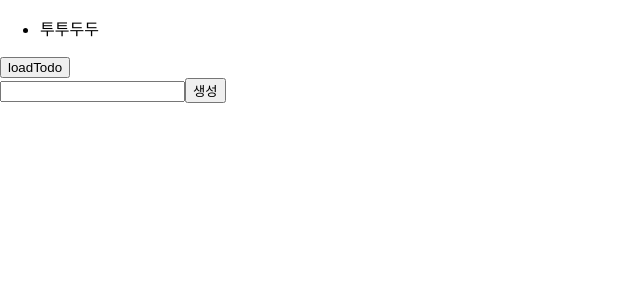
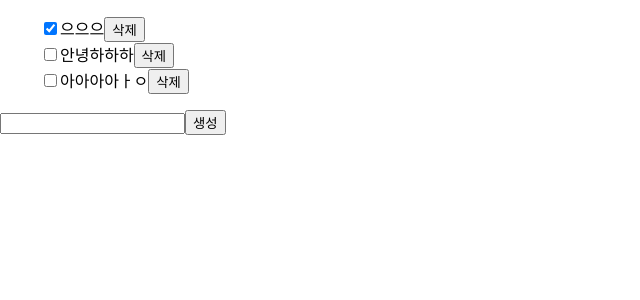
Before and after one commit to jellybrown/paywork-todolist-redux, a React (Create React App) app: page / in a window 1280 px wide. Shown: the top 300 px of the page, without its empty margins (0-640 px from the left). Built offline with nearby package versions, Linux system fonts and the light colour scheme.

Commit message:
Feat : 삭제 기능 추가, utils 함수 추가
- 데이터 추가를 위한 함수 작성
- 삭제 기능 추가 및 확인

```diff
--- a/src/App.tsx
+++ b/src/App.tsx
@@ -3,33 +3,24 @@ import logo from "./logo.svg";
 import "./App.css";
 import TodoList from "./components/Todo";
 import { useDispatch } from "react-redux";
-import { AddTodoRequest, loadTodoRequest } from "./store/actionCreators";
+import { addTodoRequest, loadTodoRequest } from "./store/actionCreators";
 
 function App() {
   const dispatch = useDispatch();
   const [input, setInput] = useState<string>("");
 
-  // const loadTodo = () => {
-  //   dispatch({ type: ActionType.LOAD_TODO_REQUEST, payload: { url: "/a" } });
-  // };
-
-  // useEffect(() => {
-  //   dispatch({ type: ActionType.LOAD_TODO_REQUEST, payload: "/aa" });
-  // }, []);
-
-  // useEffect(() => {
-  //   loadTodo();
-  // }, [loadTodo]);
-
   const onAddTodo = () => {
     //
-    dispatch(AddTodoRequest({ url: "/todo", content: input }));
+    dispatch(addTodoRequest(input));
   };
+
+  useEffect(() => {
+    dispatch(loadTodoRequest());
+  }, [dispatch]);
 
   return (
     <>
       <TodoList />
-      <button onClick={() => dispatch(loadTodoRequest("/a"))}>loadTodo</button>
       <div>
         <input value={input} onChange={(e) => setInput(e.target.value)} />
         <button onClick={onAddTodo}>생성</button>
--- a/src/api/api.ts
+++ b/src/api/api.ts
@@ -31,6 +31,7 @@ export interface UpdateCheckResponse extends UpdateBaseResponse {
 export interface DeleteResponse {
   status: number;
   msg: string;
+  id: string;
 }
 
 export type ContentObj = {
@@ -40,6 +41,10 @@ export type ContentObj = {
 export type CheckObj = {
   url: string;
   isCheck: boolean;
+};
+export type IdObj = {
+  url: string;
+  id: string;
 };
 
 // GET /todo
@@ -102,9 +107,14 @@ const patchCheck = (obj: CheckObj): Promise<UpdateCheckResponse> => {
 };
 
 // DELETE /todo/:id
-const remove = (url: string): Promise<DeleteResponse> => {
+const remove = (obj: IdObj): Promise<DeleteResponse> => {
   return new Promise((resolve, reject) => {
-    if (url) return resolve({ status: 200, msg: "포스트가 삭제되었습니다." });
+    if (obj.url)
+      return resolve({
+        status: 200,
+        msg: "포스트가 삭제되었습니다.",
+        id: obj.id,
+      });
     else return reject(new Error("url이 있는지 확인해주세요."));
   });
 };
--- a/src/components/Todo/TodoItem.tsx
+++ b/src/components/Todo/TodoItem.tsx
@@ -1,7 +1,38 @@
-import React from "react";
+import React, { useState } from "react";
+import { useDispatch } from "react-redux";
+import { deleteTodoRequest } from "../../store/actionCreators";
+import { Itodo } from "../../types";
 
-const TodoItem = () => {
-  return <div>todoItem</div>;
+interface TodoItemProps {
+  data: Itodo;
+}
+const TodoItem = ({ data }: TodoItemProps) => {
+  const [checked, setChecked] = useState(data.isCheck);
+  const dispatch = useDispatch();
+
+  // todo 체크(혹은 해제)시 상태 변경을 위한 함수
+  const onChangeCheck = (e: React.ChangeEvent<HTMLInputElement>) => {
+    console.log(e.target.checked);
+    setChecked(e.target.checked);
+    // dispatch
+  };
+
+  // todo 삭제를 위한 함수
+  const onDeleteTodo = () => {
+    dispatch(deleteTodoRequest(data.id));
+  };
+
+  return (
+    <div>
+      <input
+        type="checkbox"
+        checked={checked}
+        onChange={(e) => onChangeCheck(e)}
+      />
+      <label>{data.content}</label>
+      <button onClick={onDeleteTodo}>삭제</button>
+    </div>
+  );
 };
 
 export default TodoItem;
--- a/src/components/Todo/TodoList.tsx
+++ b/src/components/Todo/TodoList.tsx
@@ -1,9 +1,16 @@
 import React from "react";
+import { useSelector } from "react-redux";
+import { RootType } from "../../store/reducers";
+import TodoItem from "./TodoItem";
 
 const TodoList = () => {
+  const { todoList } = useSelector((state: RootType) => state.todos);
+
   return (
     <ul>
-      <li>투투두두</li>
+      {todoList.map((item) => (
+        <TodoItem key={item.id} data={item} />
+      ))}
     </ul>
   );
 };
--- a/src/store/actionCreators/index.ts
+++ b/src/store/actionCreators/index.ts
@@ -1,13 +1,21 @@
-import { LoadTodoRequestAction, AddTodoRequestAction } from "./../actionTypes";
+import {
+  LoadTodoRequestAction,
+  AddTodoRequestAction,
+  DeleteTodoRequestAction,
+} from "./../actionTypes";
 import { ActionType } from "./../types/index";
 
+// 컴포넌트 내에서 사용할 함수들
+
+// load 요청을 위한 함수
 export const loadTodoRequest = (): LoadTodoRequestAction => {
   return {
     type: ActionType.LOAD_TODO_REQUEST,
   };
 };
 
-export const AddTodoRequest = (content: string): AddTodoRequestAction => {
+// add 요청을 위한 함수
+export const addTodoRequest = (content: string): AddTodoRequestAction => {
   return {
     type: ActionType.ADD_TODO_REQUEST,
     payload: {
@@ -15,3 +23,13 @@ export const AddTodoRequest = (content: string): AddTodoRequestAction => {
     },
   };
 };
+
+// delete 요청을 위한 함수
+export const deleteTodoRequest = (id: string): DeleteTodoRequestAction => {
+  return {
+    type: ActionType.DELETE_TODO_REQUEST,
+    payload: {
+      id,
+    },
+  };
+};
--- a/src/store/reducers/todos.ts
+++ b/src/store/reducers/todos.ts
@@ -1,8 +1,4 @@
 import { Itodo } from "../../types";
-import {
-  AddTodoSuccessAction,
-  LoadTodoSuceessAction,
-} from "../actionTypes/index";
 import { ActionType } from "../types/index";
 
 import produce from "immer";
@@ -45,9 +41,23 @@ const reducer = (
         break;
       case ActionType.ADD_TODO_SUCCESS:
         draft.loading = false;
-        draft.todoList.push(action.payload);
+        draft.todoList.push(action.payload as Itodo);
         break;
       case ActionType.ADD_TODO_FAILURE:
+        draft.loading = false;
+        draft.error = true;
+        break;
+      case ActionType.DELETE_TODO_REQUEST:
+        draft.loading = true;
+        break;
+      case ActionType.DELETE_TODO_SUCCESS:
+        draft.loading = false;
+        const updatedList = draft.todoList.filter(
+          (todo) => todo.id !== action.payload.id
+        );
+        draft.todoList = updatedList;
+        break;
+      case ActionType.DELETE_TODO_FAILURE:
         draft.loading = false;
         draft.error = true;
         break;
--- a/src/store/sagas/todos.ts
+++ b/src/store/sagas/todos.ts
@@ -1,6 +1,8 @@
+import { DeleteResponse } from "./../../api/api";
+import { DeleteTodoRequestAction } from "./../actionTypes/index";
 import { Itodo } from "./../../types";
 import { AddTodoRequestAction } from "../actionTypes/index";
-import { api, CreateResponse, PostObj, ReadResponse } from "../../api/api";
+import { api, CreateResponse, ReadResponse } from "../../api/api";
 import {
   fork,
   all,
@@ -11,9 +13,11 @@ import {
   takeEvery,
 } from "redux-saga/effects";
 import { ActionType } from "../types";
+import { generateData } from "../../utils";
 
 const TODO_URL = "/todo";
 
+// load 요청이 들어오면 실행될 함수
 export function* loadTodo() {
   try {
     const result: ReadResponse = yield call(api.get, TODO_URL);
@@ -23,25 +27,34 @@ export function* loadTodo() {
   }
 }
 
+// add 요청이 들어오면 실행될 함수
 export function* addTodo({ payload }: AddTodoRequestAction) {
   let data: Itodo;
   try {
     const obj = { url: TODO_URL, content: payload.content };
     const result: CreateResponse = yield call(api.post, obj);
 
-    yield (data = {
-      id: "aaa",
-      content: result.msg,
-      isCheck: false,
-      createdAt: "2201101010",
-    });
-
+    yield (data = generateData(result.content));
     yield put({ type: ActionType.ADD_TODO_SUCCESS, payload: data });
   } catch {
     yield put({ type: ActionType.ADD_TODO_FAILURE });
   }
 }
 
+export function* deleteTodo({ payload }: DeleteTodoRequestAction) {
+  try {
+    const obj = { url: TODO_URL, id: payload.id };
+    const result: DeleteResponse = yield call(api.remove, obj);
+    yield put({
+      type: ActionType.DELETE_TODO_SUCCESS,
+      payload: { id: result.id },
+    });
+  } catch {
+    yield put({ type: ActionType.DELETE_TODO_FAILURE });
+  }
+}
+
+// action을 지켜볼 watch 함수들
 export function* watchLoadTodo() {
   yield takeLatest(ActionType.LOAD_TODO_REQUEST, loadTodo);
 }
@@ -50,6 +63,10 @@ export function* watchAddTodo() {
   yield takeLatest(ActionType.ADD_TODO_REQUEST, addTodo);
 }
 
+export function* watchDeleteTodo() {
+  yield takeLatest(ActionType.DELETE_TODO_REQUEST, deleteTodo);
+}
+
 export default function* todosSaga() {
-  yield all([fork(watchLoadTodo), fork(watchAddTodo)]);
+  yield all([fork(watchLoadTodo), fork(watchAddTodo), fork(watchDeleteTodo)]);
 }
--- /dev/null
+++ b/src/utils/index.ts
@@ -0,0 +1 @@
+export * from "./makeData";
--- /dev/null
+++ b/src/utils/makeData.ts
@@ -0,0 +1,25 @@
+import { Itodo } from "./../types";
+
+// 아이디 랜덤 생성 함수 (1 ~ 100,000)
+const randomId = (): string => {
+  const id = Math.floor(Math.random() * 100000 + 1);
+  return `${id}`;
+};
+
+// 날짜 생성 함수 (KST)
+export const updateDate = (): string => {
+  const KR_TIME_ZONE = 9 * 60 * 60 * 1000;
+  const date = new Date(Date.now() + KR_TIME_ZONE);
+  return `${date}`;
+};
+
+// todo data 생성 함수
+export const generateData = (content: string): Itodo => {
+  return {
+    id: randomId(),
+    content,
+    isCheck: false,
+    createdAt: updateDate(),
+    updatedAt: updateDate(),
+  };
+};
```
Also changed, not shown: src/store/actionTypes/index.ts (+25 -1 lines).
